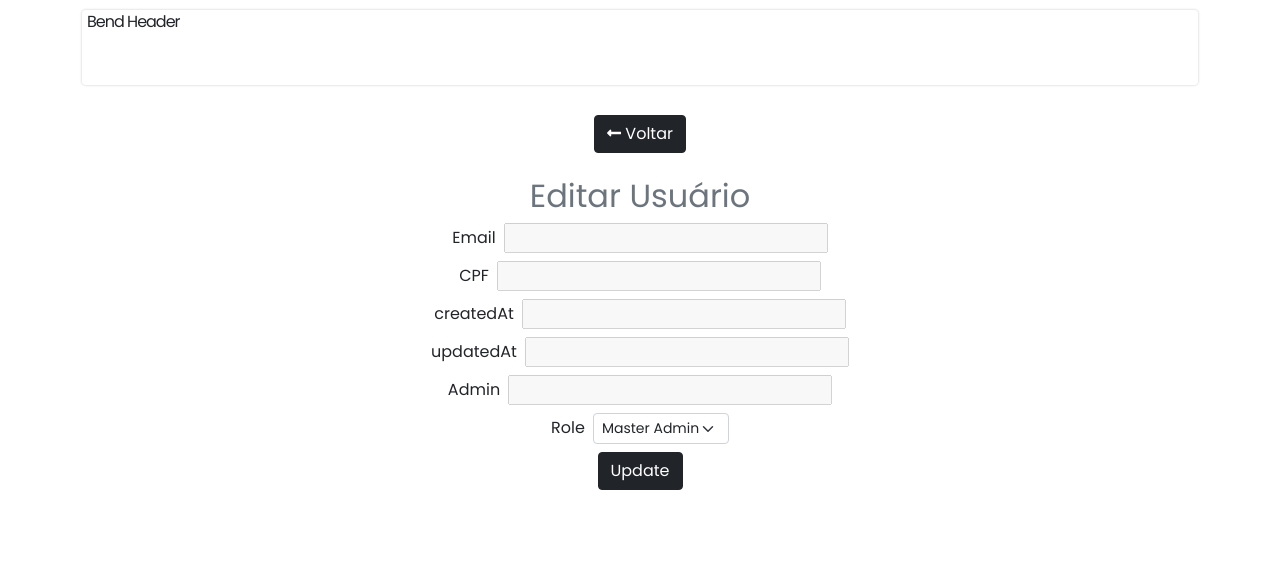
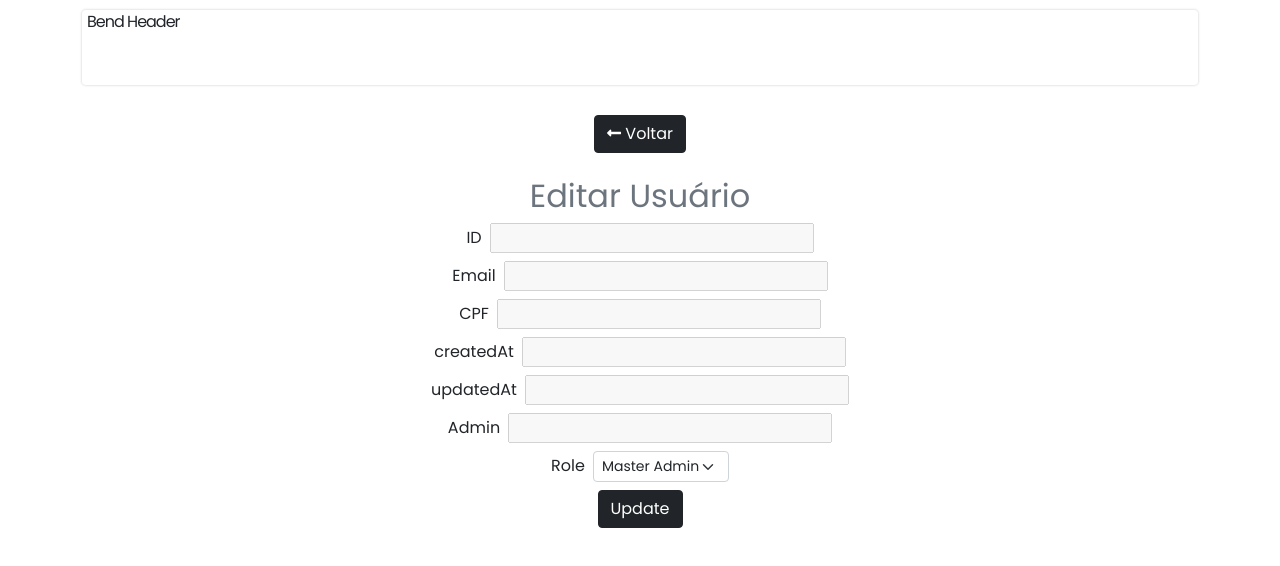
Before and after one commit to andreylcj/mufasa_vercel, a Next.js app: page /bend-admin/users/edit-user/1 in a window 1280 px wide. Shown: the top 566 px of the page. Built offline with nearby package versions, Linux system fonts and the light colour scheme.

Commit message:
cei page finish

```diff
--- a/pages/bend-admin/home/index.js
+++ b/pages/bend-admin/home/index.js
@@ -42,7 +42,7 @@ function Home() {
     <div className="d-flex flex-column">
       <p className="mx-auto my-4">ADMIN HOME</p>
       <Link href="/"><a className="mx-auto my-3">SITE</a></Link>
-      <Link href="/bend-admin/my-profile"><a className="mx-auto my-3">Meu Perfil</a></Link>
+      <Link href="/bend-admin/profile"><a className="mx-auto my-3">Meu Perfil</a></Link>
       <Link href="/bend-admin/users"><a className="mx-auto my-3">Users</a></Link>
 
       {
--- a/pages/bend-admin/profile/index.js
+++ b/pages/bend-admin/profile/index.js
@@ -76,6 +76,11 @@ function Profile() {
         <h2 className="text-secondary">Editar Usuário</h2>
 
         <div className="my-2">
+          <label htmlFor="userId" className="me-2">ID</label>
+          <input type="text" id="userId" defaultValue={editUser._id} disabled />
+        </div>
+
+        <div className="my-2">
           <label htmlFor="email" className="me-2">Email</label>
           <input type="text" id="email" defaultValue={editUser.email} disabled />
         </div>
--- a/pages/bend-admin/users/edit-user/[id].js
+++ b/pages/bend-admin/users/edit-user/[id].js
@@ -91,6 +91,11 @@ function EditUser() {
         <h2 className="text-secondary">Editar Usuário</h2>
 
         <div className="my-2">
+          <label htmlFor="userId" className="me-2">ID</label>
+          <input type="text" id="userId" defaultValue={editUser._id} disabled />
+        </div>
+
+        <div className="my-2">
           <label htmlFor="email" className="me-2">Email</label>
           <input type="text" id="email" defaultValue={editUser.email} disabled />
         </div>
```
